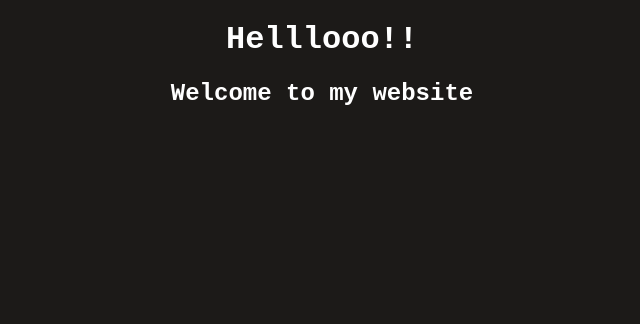
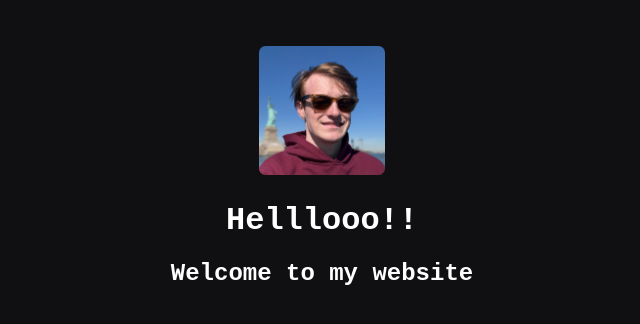
Before and after one commit to PrestonMcintire/Portfolio, a plain HTML site: page index.html in a window 1280 px wide. Shown: the whole page, without its empty margins (318-958 px from the left). Drawn offline with Linux system fonts and the light colour scheme.

Commit message:
Added an image

```diff
--- a/index.html
+++ b/index.html
@@ -4,9 +4,11 @@
     <meta charset="UTF-8">
     <meta name="viewport" content="width=device-width, initial-scale=1.0">
     <title>Preston Mcintire</title>
+    <link rel="shortcut icon" href="assets/Me.ico" type="image/x-icon">
     <link rel="stylesheet" href="style.css">
 </head>
 <body>
+    <img src="assets/Me.jpg" alt="Preston Mcintire" class="pfp">
     <h1>
         Helllooo!!
     </h1>
--- a/style.css
+++ b/style.css
@@ -1,6 +1,12 @@
 body{
     color: white;
-    background-color: #1c1a18;
+    background-color: #100f11;
     font-family: 'Courier New', Courier, monospace;
     text-align: center;
 }
+
+.pfp{
+    width: 10%;
+    border-radius: 5%;
+    margin-top: 3%;
+}
```
Also changed, not shown: assets/Me.ico (added), assets/Me.jpg (added).
